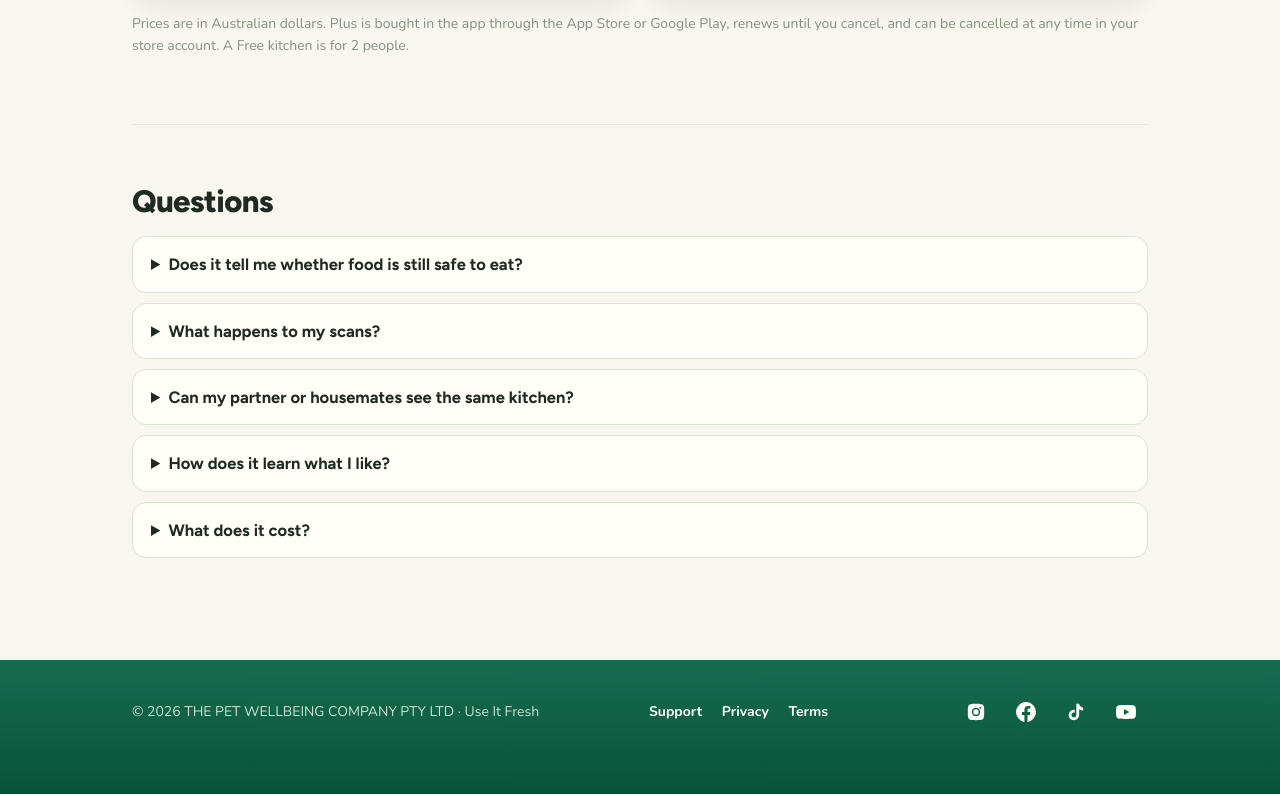
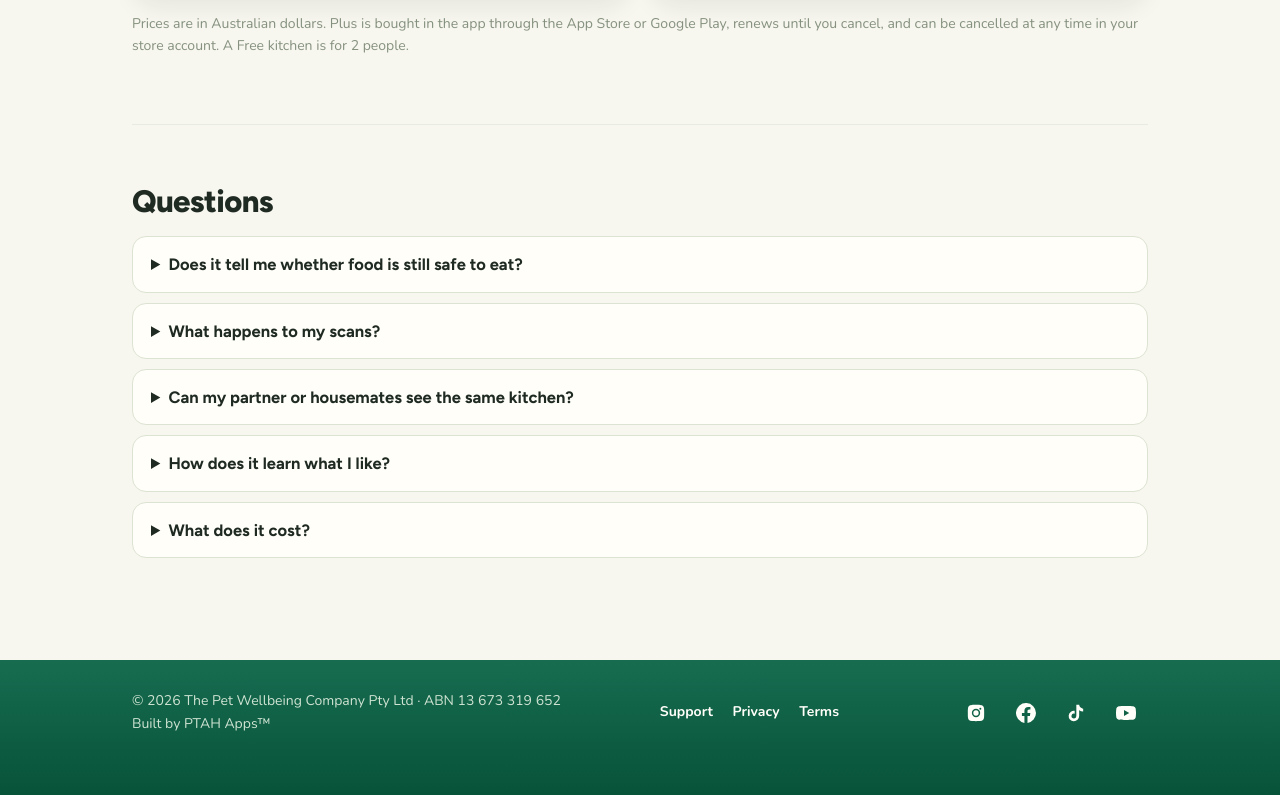
Before and after one commit to quietfield42/useitfresh.com, a plain HTML site: page 404.html in a window 1280 px wide. Shown: the part 4730-5525 px from the top of the page. Drawn offline with nearby package versions, Linux system fonts and the light colour scheme.

Commit message:
Footer: company identity standard (company name with ABN, Built by PTAH Apps) (#7)
Co-authored-by: Use It Fresh <noreply@useitfresh.app>
Co-authored-by: Claude Opus 5.5 <noreply@anthropic.com>

```diff
--- a/404.html
+++ b/404.html
@@ -357,7 +357,7 @@
 
 <footer>
   <div class="wrap">
-    <span>© 2026 THE PET WELLBEING COMPANY PTY LTD · Use It Fresh</span>
+    <span>© 2026 The Pet Wellbeing Company Pty Ltd · ABN 13 673 319 652<br>Built by PTAH Apps™</span>
     <span>
       <a href="support.html">Support</a>
       <a href="privacy.html">Privacy</a>
```
Also changed, not shown: home.html (+1 -1 lines), privacy.html (+1 -1 lines), support.html (+1 -1 lines), terms.html (+1 -1 lines).
